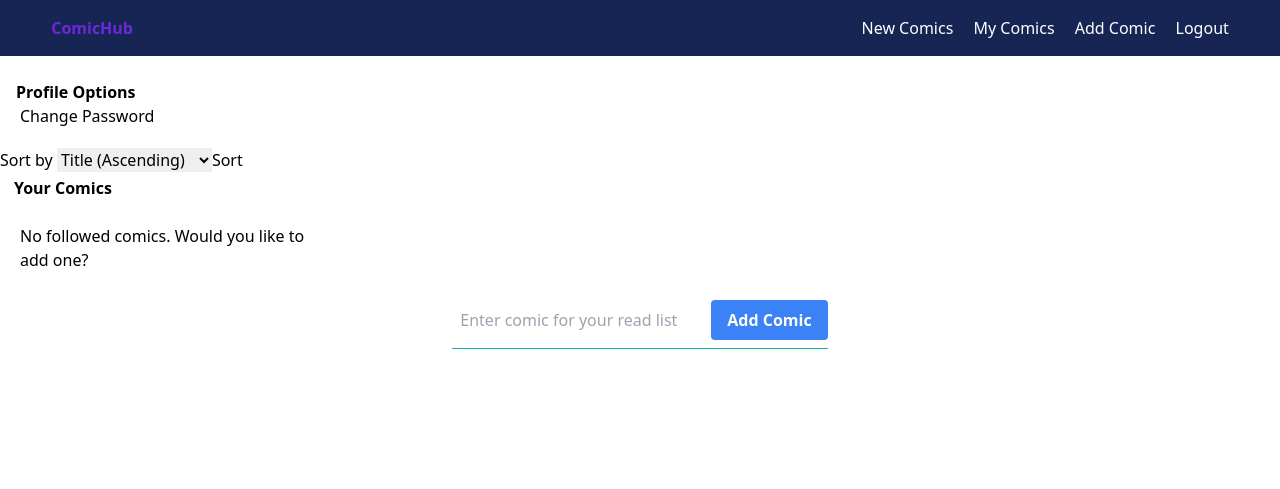
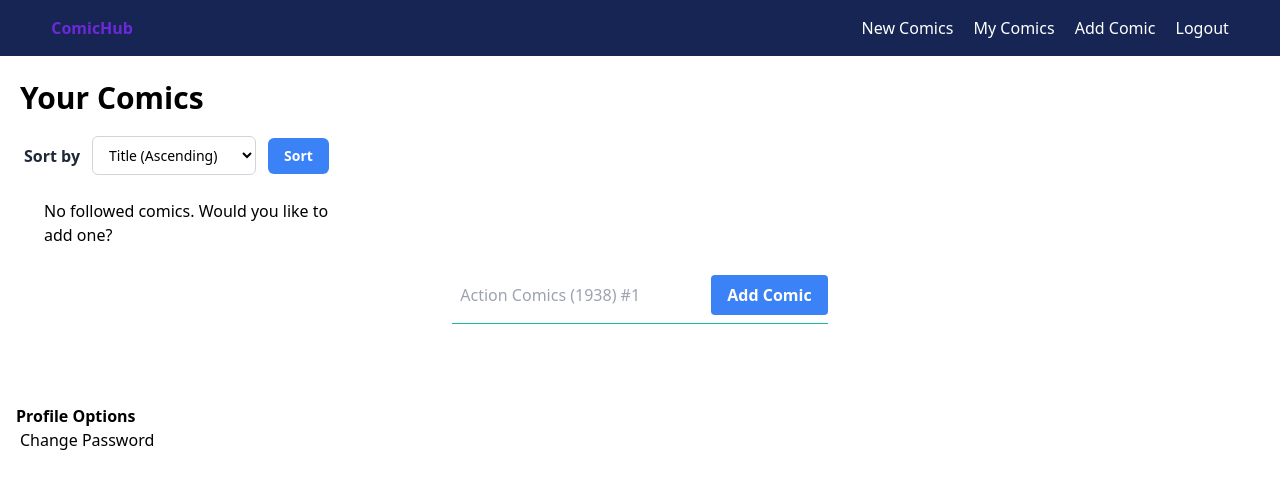
Before and after one commit to anferneealviar99/comic-book-tracker, a Django app: page /my-comics/ in a window 1280 px wide. Shown: the top 489 px of the page. Run offline with Django 4.2, Linux system fonts and the light colour scheme; the visitor is signed in with stand-in values (Sample User, id 1); data that the repository does not hold is empty; parts of the project's set-up code (start-up, migrations or seed data) failed here and were passed over; some libraries are stand-ins or nearby versions.

Commit message:
frontend adj

```diff
--- a/src/comics/comics/static/dist/styles.css
+++ b/src/comics/comics/static/dist/styles.css
@@ -638,6 +638,10 @@ video {
   margin-top: 1.25rem;
 }
 
+.mb-2 {
+  margin-bottom: 0.5rem;
+}
+
 .block {
   display: block;
 }
@@ -670,12 +674,20 @@ video {
   width: 12rem;
 }
 
+.w-80 {
+  width: 20rem;
+}
+
 .w-\[92\%\] {
   width: 92%;
 }
 
 .w-full {
   width: 100%;
+}
+
+.w-auto {
+  width: auto;
 }
 
 .max-w-md {
@@ -714,6 +726,14 @@ video {
 
 .justify-between {
   justify-content: space-between;
+}
+
+.gap-4 {
+  gap: 1rem;
+}
+
+.gap-3 {
+  gap: 0.75rem;
 }
 
 .space-x-4 > :not([hidden]) ~ :not([hidden]) {
@@ -834,6 +854,11 @@ video {
   padding-right: 1rem;
 }
 
+.px-6 {
+  padding-left: 1.5rem;
+  padding-right: 1.5rem;
+}
+
 .py-1 {
   padding-top: 0.25rem;
   padding-bottom: 0.25rem;
@@ -847,6 +872,37 @@ video {
 .py-4 {
   padding-top: 1rem;
   padding-bottom: 1rem;
+}
+
+.py-10 {
+  padding-top: 2.5rem;
+  padding-bottom: 2.5rem;
+}
+
+.px-5 {
+  padding-left: 1.25rem;
+  padding-right: 1.25rem;
+}
+
+.px-2\.5 {
+  padding-left: 0.625rem;
+  padding-right: 0.625rem;
+}
+
+.pt-20 {
+  padding-top: 5rem;
+}
+
+.pt-40 {
+  padding-top: 10rem;
+}
+
+.pt-10 {
+  padding-top: 2.5rem;
+}
+
+.pb-5 {
+  padding-bottom: 1.25rem;
 }
 
 .text-center {
@@ -868,8 +924,26 @@ video {
   line-height: 1rem;
 }
 
+.text-base {
+  font-size: 1rem;
+  line-height: 1.5rem;
+}
+
+.text-3xl {
+  font-size: 1.875rem;
+  line-height: 2.25rem;
+}
+
 .font-bold {
   font-weight: 700;
+}
+
+.font-medium {
+  font-weight: 500;
+}
+
+.font-semibold {
+  font-weight: 600;
 }
 
 .leading-tight {
@@ -896,6 +970,11 @@ video {
   color: rgb(255 255 255 / var(--tw-text-opacity));
 }
 
+.text-gray-800 {
+  --tw-text-opacity: 1;
+  color: rgb(31 41 55 / var(--tw-text-opacity));
+}
+
 .shadow-lg {
   --tw-shadow: 0 10px 15px -3px rgb(0 0 0 / 0.1), 0 4px 6px -4px rgb(0 0 0 / 0.1);
   --tw-shadow-colored: 0 10px 15px -3px var(--tw-shadow-color), 0 4px 6px -4px var(--tw-shadow-color);
@@ -906,6 +985,12 @@ video {
   --tw-shadow: 0 1px 2px 0 rgb(0 0 0 / 0.05);
   --tw-shadow-colored: 0 1px 2px 0 var(--tw-shadow-color);
   box-shadow: var(--tw-ring-offset-shadow, 0 0 #0000), var(--tw-ring-shadow, 0 0 #0000), var(--tw-shadow);
+}
+
+.transition-colors {
+  transition-property: color, background-color, border-color, text-decoration-color, fill, stroke;
+  transition-timing-function: cubic-bezier(0.4, 0, 0.2, 1);
+  transition-duration: 150ms;
 }
 
 .hover\:bg-blue-700:hover {
@@ -933,6 +1018,11 @@ video {
   border-color: rgb(99 102 241 / var(--tw-border-opacity));
 }
 
+.focus\:border-blue-500:focus {
+  --tw-border-opacity: 1;
+  border-color: rgb(59 130 246 / var(--tw-border-opacity));
+}
+
 .focus\:outline-none:focus {
   outline: 2px solid transparent;
   outline-offset: 2px;
@@ -947,6 +1037,11 @@ video {
 .focus\:ring-indigo-500:focus {
   --tw-ring-opacity: 1;
   --tw-ring-color: rgb(99 102 241 / var(--tw-ring-opacity));
+}
+
+.focus\:ring-blue-500:focus {
+  --tw-ring-opacity: 1;
+  --tw-ring-color: rgb(59 130 246 / var(--tw-ring-opacity));
 }
 
 .focus\:ring-offset-2:focus {
--- a/src/comics/comics/views.py
+++ b/src/comics/comics/views.py
@@ -46,7 +46,7 @@ def user_comics(request):
     followed_comics = UserComic.objects.filter(user=request.user).select_related('comic')
     followed_comics = followed_comics.order_by(sort_by)
 
-    return render(request, 'user_comics.html', {'followed_comics': followed_comics})
+    return render(request, 'user_comics.html', {'followed_comics': followed_comics, 'current_sort': sort_by})
 
 @login_required
 def add_comic(request):
--- a/src/comics/templates/base.html
+++ b/src/comics/templates/base.html
@@ -7,21 +7,20 @@
     <meta charset="utf-8">
     <title>ComicHub - {% block title %}{% endblock %}</title>
 
-    {% load static %}
     <link rel="stylesheet" href="{% static 'dist/styles.css' %}">
 </head>
 
 <body>
     <header class="bg-blue-950 text-white fixed w-full top-0 left-0">
-        <nav class="flex justify-between items center w-[92%] mx-auto">
-            <div class="py-4 w-16 font-bold text-violet-700">
+        <nav class="flex justify-between items-center w-[92%] mx-auto">
+            <div class="py-4 w-auto font-bold text-violet-700">
                <a href="{% url 'home' %}">ComicHub</a>
             </div>
             <div class="py-4">
                 <ul class="ml-8 space-x-4">
                     {% if user.is_authenticated %}
                     <li class="inline-block">
-                        <a href="{% url 'new_comics' %}" class="hover:text>gray-300">
+                        <a href="{% url 'new_comics' %}" class="hover:text-gray-300">
                             New Comics
                         </a>
                     </li>
@@ -36,10 +35,11 @@
                         </a>
                     </li>
                     <li class="inline-block">
-                        <form action={% url 'logout' %} class="hover:text-gray-300" method="post">
+                        <form action="{% url 'logout' %}" class="hover:text-gray-300" method="post">
                             {% csrf_token %}
                             <button type='submit'>Logout</button>
                         </form>
+                    </li>
                     {% else %}
                         <li class="inline-block">
                             <a href="{% url 'login' %}" class="hover:text-gray-300">
@@ -56,7 +56,7 @@
             </div>
         </nav>
     </header>
-    <main>
+    <main class="pt-20">
         {% block content %}
         {% endblock %}
     </main>
--- a/src/comics/templates/comics_list.html
+++ b/src/comics/templates/comics_list.html
@@ -1,4 +1,3 @@
-<h1 class="font-bold p-1 mx-2.5">Your Comics</h1>
 <div class="{{ wrapper_class }}">
     {% if followed_comics %}
         {% for user_comic in followed_comics %}
@@ -23,8 +22,11 @@
     <form class="flex items-center" action="{% url 'add_comic' %}" method="post">
         <div class = "flex items-center border-b border-teal-500 py-2">
             {% csrf_token %}
-            <input class="appearance-none bg-transparent border-none text-gray-700 mr-3 py-1 px-2 leading-tight focus:outline-none" type="text" name="comic_title" placeholder="Enter comic for your read list">
-            <button class="bg-blue-500 hover:bg-blue-700 py-2 px-4 rounded text-white font-bold rounded" type='submit'>Add Comic</button>
+            <input class="appearance-none bg-transparent border-none text-gray-700 mr-3 py-1 px-2 leading-tight focus:outline-none"
+                type="text"
+                name="comic_title"
+                placeholder="Action Comics (1938) #1">
+            <button class="bg-blue-500 hover:bg-blue-700 py-2 px-4 rounded text-white font-bold" type='submit'>Add Comic</button>
         </div>
     </form>
 </div>
--- a/src/comics/templates/user_comics.html
+++ b/src/comics/templates/user_comics.html
@@ -1,33 +1,38 @@
 {% extends 'base.html' %}
-
 {% block title %}{{ user.username }}'s Comics{% endblock %}
 {% block content %}
+<h1 class="text-3xl font-bold px-5 mb-2">Your Comics</h1>
+<div class="mt-5 block px-6">
+    <form method='get' action="{% url 'user_comics' %}" id='sortForm' class='flex items-center gap-3 mb-6'>
+        <label for='sort' class='text-base font-semibold text-gray-800'>Sort by</label>
+        <select name='sort' id='sort'
+            class='border border-gray-300 rounded-md px-3 py-2 text-sm bg-white focus:outline-none focus:ring-2 focus:ring-blue-500 focus:border-blue-500'>
+            <option value='comic__title' {% if current_sort == 'comic__title' %}selected{%endif%}>
+                Title (Ascending)
+            </option>
+            <option value='-comic__title' {% if current_sort == '-comic__title' %}selected{%endif%}>
+                Title (Descending)
+            </option>
+            <option value='comic__series' {% if current_sort == 'comic__series' %}selected{%endif%}>
+                Series Name (A-Z)
+            </option>
+            <option value='-comic__series' {% if current_sort == '-comic__series' %}selected{%endif%}>
+                Series Name (Z-A)
+            </option>
+        </select>
+        <button type="submit"
+                class="bg-blue-500 hover:bg-blue-700 text-white text-sm font-bold py-2 px-4 rounded-md transition-colors">
+                Sort
+        </button>
+    </form>
+    {% with wrapper_class='grid grid-cols-1 md:grid-cols-2 lg:grid-cols-3 xl:grid-cols-4 2xl:grid-cols-6 px-5 pb-5' image_class="w-full h-auto rounded-md mb-2.5" container_class="text-center p-2.5" %}
+        {% include 'comics_list.html' %}
+    {% endwith %}
+</div>
+
 <div class="mt-20 block">
     <h2 class="font-bold ml-4">Profile Options</h2>
     <p class="hover:text-gray-300 ml-5"><a class="hover:text-gray-600" href="{% url 'password_change' %}">Change Password</a></p>
 </div>
-<div class="mt-5 block">
-    <form method='get' id='sortForm'>
-        <label for='sort'>Sort by</label>
-        <select name='sort'>
-            <option value='comic__title'>
-                Title (Ascending)
-            </option>
-            <option value='-comic__title'>
-                Title (Descending)
-            </option>
-            <option value='comic__series'>
-                Series Name (A-Z)
-            </option>
-            <option value='-comic__series'>
-                Series Name (Z-A)
-            </option>
-            <input type="button" value='Sort' onclick='document.getElementById("sortForm").submit();'>
-        </select>
-    </form>
-    {% with wrapper_class='grid grid-cols-1 md:grid-cols-2 lg:grid-cols-3 xl:grid-cols-4 2xl:grid-cols-6 p-5' image_class="w-full h-auto rounded-md mb-2.5" container_class="text-center p-2.5" %}
-        {% include 'comics_list.html' %}
-    {% endwith %}
-</div>
 
 {% endblock %}
```
Also changed, not shown: src/comics/templates/add_comic.html (+4 -4 lines). Lines whose indentation alone changed are shown as unchanged.
